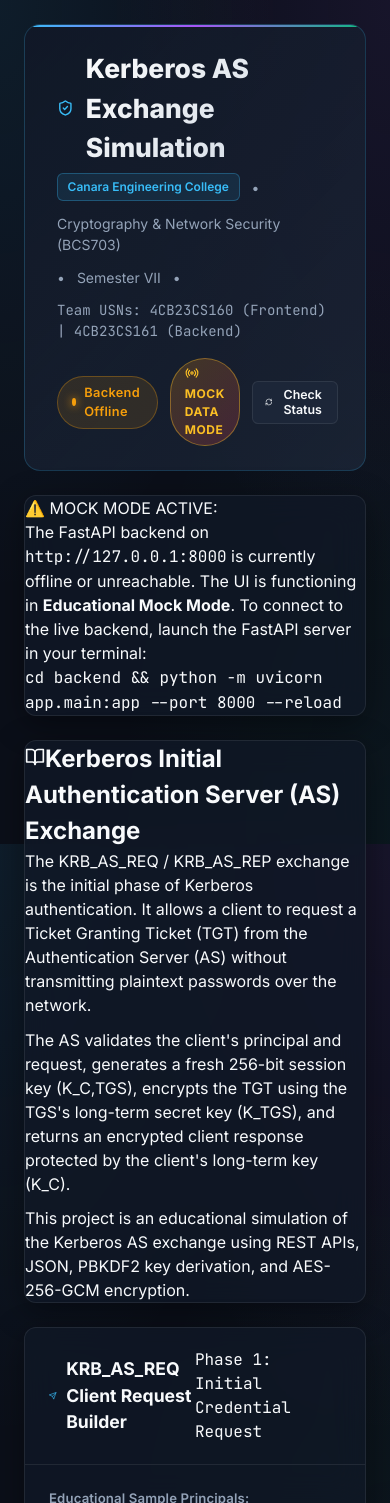
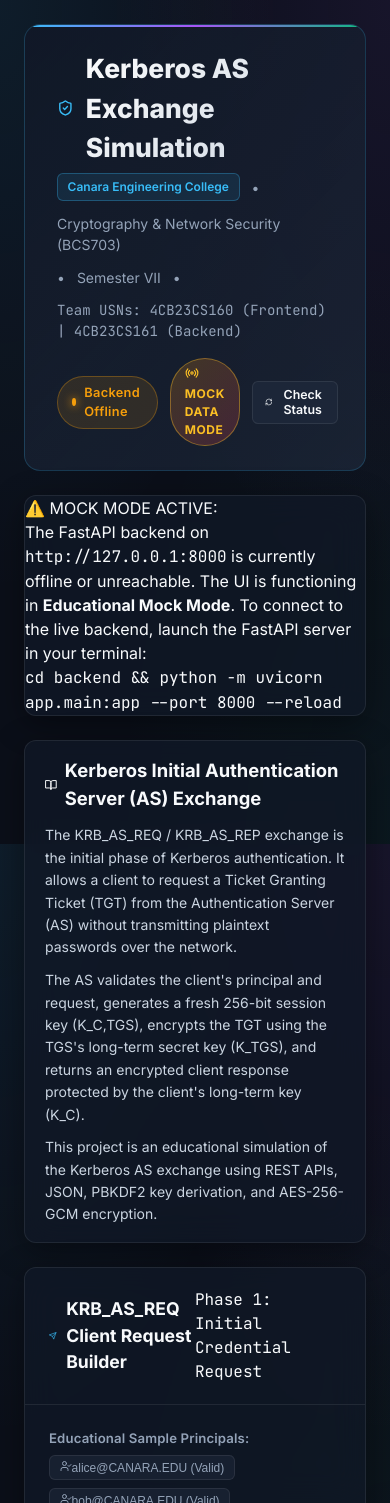
Before and after one commit to suhasnr733-design/kerberos-as-simulation, a React (Vite) app in the folder frontend/: page / in a window 390 px wide. Shown: the top 1503 px of the page. Built offline with nearby package versions, Linux system fonts and the light colour scheme; no server answers.

Commit message:
Fix homepage description container edge spacing and responsive padding

```diff
--- a/frontend/src/index.css
+++ b/frontend/src/index.css
@@ -69,6 +69,48 @@ code, pre, .font-mono {
 
 .glass-panel:hover {
   border-color: rgba(255, 255, 255, 0.14);
+}
+
+/* Homepage Overview / Description Card Spacing */
+.overview-card {
+  padding: 16px 20px;
+  box-sizing: border-box;
+  width: 100%;
+  max-width: 100%;
+  overflow-wrap: break-word;
+  overflow-x: hidden;
+}
+
+.overview-title {
+  font-size: 1.15rem;
+  font-weight: 700;
+  color: var(--text-primary);
+  display: flex;
+  align-items: center;
+  gap: 0.5rem;
+  margin-bottom: 0.75rem;
+  overflow-wrap: break-word;
+}
+
+.overview-description {
+  display: flex;
+  flex-direction: column;
+  gap: 0.65rem;
+  font-size: 0.875rem;
+  color: #cbd5e1;
+  line-height: 1.6;
+  box-sizing: border-box;
+  width: 100%;
+  max-width: 100%;
+  overflow-wrap: break-word;
+}
+
+.overview-description p {
+  margin: 0;
+  box-sizing: border-box;
+  width: 100%;
+  max-width: 100%;
+  overflow-wrap: break-word;
 }
 
 /* Header & Header Branding */
--- a/frontend/src/pages/Dashboard.jsx
+++ b/frontend/src/pages/Dashboard.jsx
@@ -148,12 +148,12 @@ export default function Dashboard() {
       <StatusMessage statusInfo={statusInfo} />
 
       {/* Overview Cards */}
-      <div className="glass-panel p-6">
-        <h2 className="text-lg font-bold text-slate-100 flex items-center gap-2 mb-3">
+      <div className="glass-panel overview-card">
+        <h2 className="overview-title">
           <BookOpen size={20} className="text-cyan-400" />
           Kerberos Initial Authentication Server (AS) Exchange
         </h2>
-        <div className="text-sm text-slate-300 leading-relaxed" style={{ display: 'flex', flexDirection: 'column', gap: '0.65rem' }}>
+        <div className="overview-description">
           <p>
             The KRB_AS_REQ / KRB_AS_REP exchange is the initial phase of Kerberos authentication. It allows a client to request a Ticket Granting Ticket (TGT) from the Authentication Server (AS) without transmitting plaintext passwords over the network.
           </p>
```
